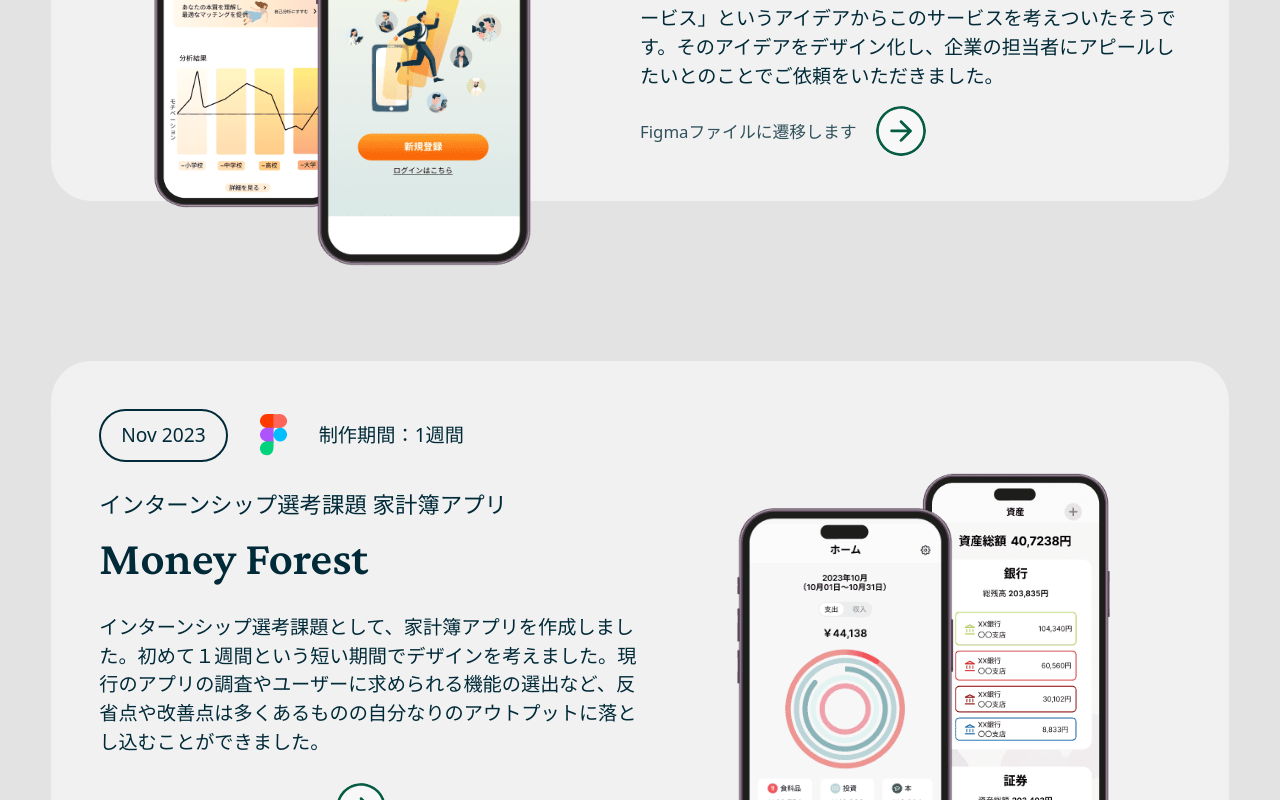
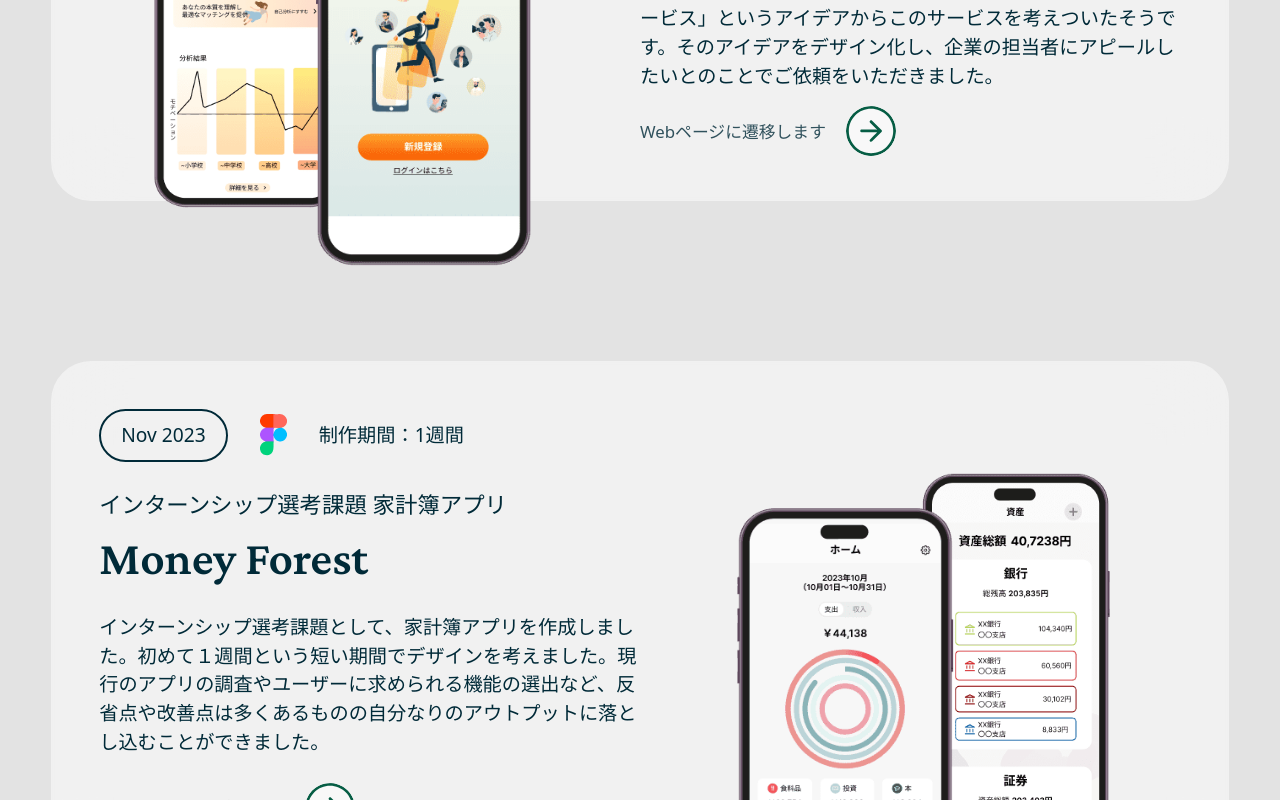
Before and after one commit to iori73/Portfolio6, a React (Vite) app: page / in a window 1280 px wide. Shown: the part 2660-3460 px from the top of the page. Built offline with nearby package versions, Linux system fonts and the light colour scheme; no server answers; a web font is replaced by a local one.

Commit message:
Update Path Finder URL

```diff
--- a/src/components/pages/works/Work.jsx
+++ b/src/components/pages/works/Work.jsx
@@ -79,7 +79,7 @@ const Work = ({ work, isJapanese }) => {
           <p><small className={`toggleBox-en ${isJapanese ? "hidden" : ""
             }`}>Open a Figma file</small></p>
           <p><small className={`toggleBox-jp ${isJapanese ? "" : "hidden"
-            }`}>Figmaファイルに遷移します</small></p>
+            }`}>Webページに遷移します</small></p>
           {/* <Link to="/work1"> */}
           <a href={`${work.url}`} target="_blank">
             <svg
--- a/src/components/pages/works/WorksData.js
+++ b/src/components/pages/works/WorksData.js
@@ -15,7 +15,7 @@ const WorksData = [
     descJP: '知り合いの紹介でこの提案をしてくださった方は企業にビジネスアイデアを提出しようとしており、「AIとのチャットx就活サービス」というアイデアからこのサービスを考えついたそうです。そのアイデアをデザイン化し、企業の担当者にアピールしたいとのことでご依頼をいただきました。',
     descEN: 'The person who proposed this idea was trying to submit a business idea to a company, and came up with this service from the idea of "AI chat x job hunting service" that was introduced by an acquaintance. I was asked to design the idea and appeal to the company.',
     className: 'path-finder',
-    url: 'https://www.figma.com/community/file/1306204245300287136/path-finder',
+    url: 'https://student.redesigner.jp/portfolios/PFd88efd577cf64d17b8dcb17fe9062918',
   },
 
   {
```
